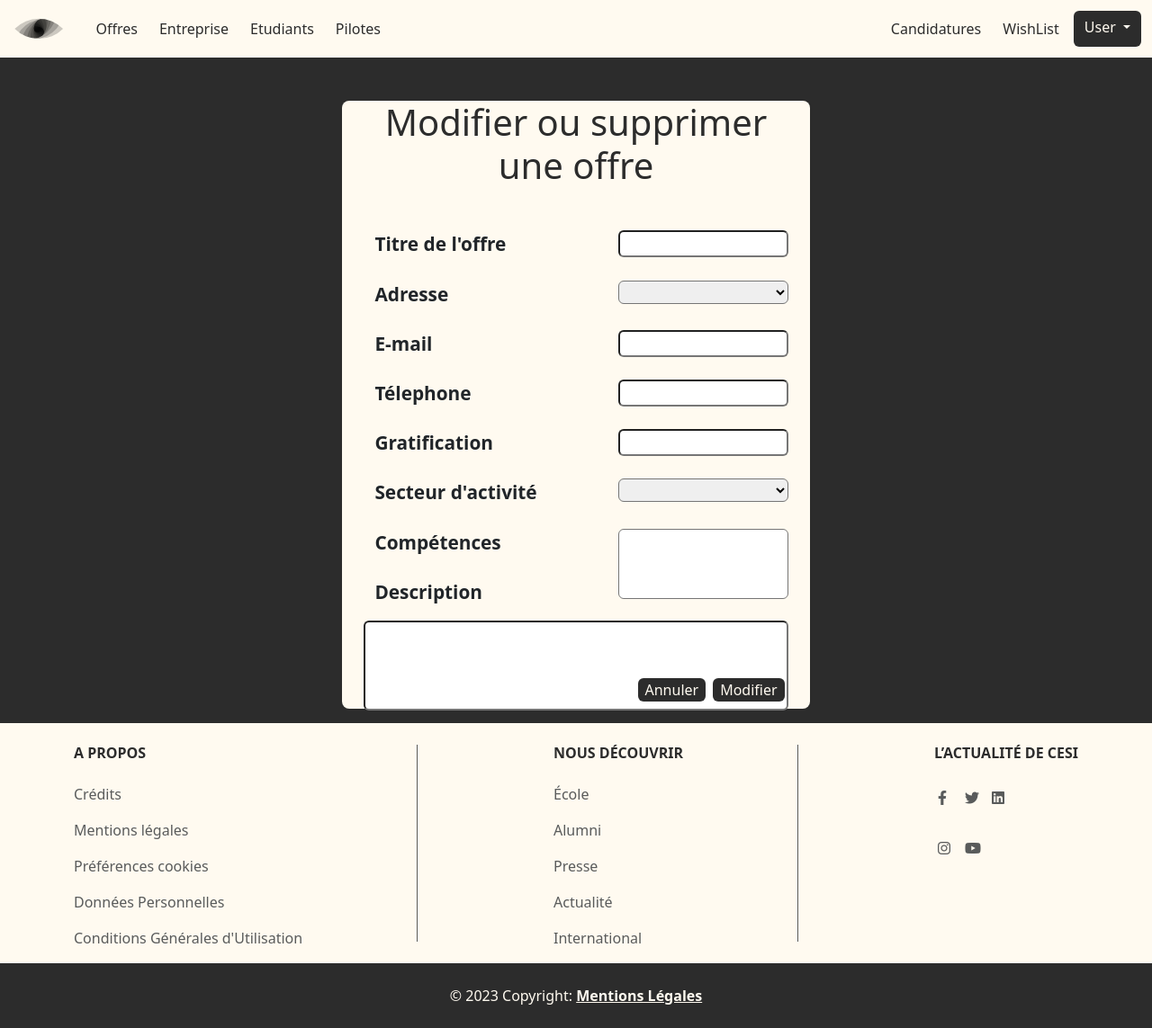
After one commit to timo-thi/CPIA2B4ProjetWeb, a PHP site: page /app/Views/HTML/ModififierOffre.php in a window 1280 px wide. The commit adds this page. Shown: the whole page at 90% size. Run offline with PHP 8.4, Linux system fonts and the light colour scheme; data that the repository does not hold is empty.

Commit message:
encore un peu de front
footer: ajout de liens/ restructuration (définitive)

ajout de pages: création et modification/suppression des offres, des entreprises et des utilisateurs

```diff
--- a/BootStrap/assets/css/style.css
+++ b/BootStrap/assets/css/style.css
@@ -22,7 +22,7 @@
 
 .border-sombre{
   border-color:#2C2C2C;
-  border: solid;
+  border: 1px solid;
 }
 
 .offre{
@@ -45,7 +45,7 @@
 
 .but-clair{
   border-radius: 6px;
-  border: 2px solid #fffaf0;
+  border: 2px solid #2C2C2C;
   background:#fffaf0;
 
 }
@@ -74,11 +74,10 @@ html {
   height: 0px;
   background: #000000;
   color: #FFFFFF;
-  border: 2px solid red;
 }
 
 .partieScrollable{
-  height: 39rem;
+  height: 80vh;
   overflow: auto;
   scroll-behavior: smooth;
 }
--- a/app/Views/HTML/DetailEntreprise.php
+++ b/app/Views/HTML/DetailEntreprise.php
@@ -1,6 +1,6 @@
 <?php include 'TplVar.php' ;?>
 
-<div class="card bg-clair" style="max-width:100%; min-height:39em">
+<div class="card bg-clair" style="max-width:100%; min-height:80vh">
 
     <div class="row">
         <div class="card-title ">
--- a/app/Views/HTML/DetailOffre.php
+++ b/app/Views/HTML/DetailOffre.php
@@ -1,6 +1,6 @@
 <?php include 'TplVar.php' ;?>
 
-<div class="card bg-clair" style="max-width:100%; min-height:39em">
+<div class="card bg-clair" style="max-width:100%; min-height:80vh">
 
     <div class="row">
         <div class="card-title ">
--- a/app/Views/HTML/Footer.php
+++ b/app/Views/HTML/Footer.php
@@ -16,7 +16,7 @@
     <header></header>
 </body>
 <!-- Footer -->
-<div class="footer text-center text-lg-start bg-light text-muted mt-auto">
+<div class="footer  text-lg-start bg-light text-muted mt-auto">
     <!-- Section: Social media -->
 
     <!-- Section: Social media -->
@@ -25,11 +25,11 @@
     <section class="bg-clair ">
         <div class="container text-center bg-clair text-md-start ">
             <!-- Grid row -->
-            <div class="row pt-4">
+            <div class="row justify-content-between pt-4">
                 <!-- Grid column -->
 
                 <!-- Grid column -->
-                <div class="col-md-2 col-lg-2 col-xl-2 mx-auto mb-4 ">
+                <div class="col-md-auto">
                     <!-- Links -->
                     <h6 class="text-uppercase fw-bold mb-4 sombre">
                         A Propos
@@ -53,53 +53,53 @@
                 <!-- Grid column -->
                 <div class="col-xs border-top-0 border-bottom-0 border-end-0 border-sombre border-4 barre-footer barre mb-4" ></div>
                 <!-- Grid column -->
-                <div class="col-md-3 col-lg-2 col-xl-2 mx-auto mb-4">
+                <div class="col-md-auto">
                     <!-- Links -->
                     <h6 class="text-uppercase fw-bold mb-4 sombre ">
                         Nous découvrir
                     </h6>
                     <p>
-                        <a href="#!" class="nav-link">École</a>
+                        <a href="https://www.cesi.fr/ecole/presentation/" class="nav-link">École</a>
                     </p>
                     <p>
-                        <a href="#!" class="nav-link">Alumni</a>
+                        <a href="https://www.cesi.fr/alumni/" class="nav-link">Alumni</a>
                     </p>
                     <p>
-                        <a href="#!" class="nav-link">Presse</a>
+                        <a href="https://www.cesi.fr/categorie/fr/communiques/" class="nav-link">Presse</a>
                     </p>
                     <p>
-                        <a href="#!" class="nav-link">Actualité</a>
+                        <a href="https://www.cesi.fr/categorie/fr/actualites/" class="nav-link">Actualité</a>
                     </p>
                     <p>
-                        <a href="#!" class="nav-link">International</a>
+                        <a href="https://www.cesi.fr/international/partenariats-reseaux/" class="nav-link">International</a>
                     </p>
                 </div>
                 <!-- Grid column -->
                 <div class="col-xs border-top-0 border-bottom-0 border-end-0 border-sombre border-4 barre-footer barre mb-4" ></div>
                 <!-- Grid column -->
-                <div class="col-md-4 col-lg-3 col-xl-3 mx-auto mb-4">
+                <div class="col-md-auto">
 
                         <h6 class="text-uppercase fw-bold mb-4 sombre">
                             L’actualité de CESI
                         </h6>
                         <p>
-                            <ul class="list-group">
+                            <ul class="navbar-nav">
                             <li class="row mb-4 ms-1">
-                            <a href="" class="me-3 nav-link col-1">
+                            <a href="https://www.facebook.com/CESIingenieurs/?_ga=2.130867787.550760849.1679683994-1169849021.1679683994" class="me-3 nav-link col-1">
                              <i class="fab fa-facebook-f"></i>
                             </a>
-                            <a href="" class="me-3 nav-link col-1">
+                            <a href="https://twitter.com/cesi_officiel?_ga=2.130867787.550760849.1679683994-1169849021.1679683994" class="me-3 nav-link col-1">
                                 <i class="fab fa-twitter"></i>
                             </a>
-                            <a href="" class="me-3 nav-link col-1">
+                            <a href="https://www.linkedin.com/school/cesi-officiel/?_ga=2.130867787.550760849.1679683994-1169849021.1679683994" class="me-3 nav-link col-1">
                                 <i class="fab fa-linkedin"></i>
                             </a>
                                 </li>
                                 <li class="row mb-4 ms-1">
-                                <a href="" class="me-3 nav-link col-1">
+                                <a href="https://www.instagram.com/cesi_officiel/?_ga=2.130867787.550760849.1679683994-1169849021.1679683994" class="me-3 nav-link col-1">
                                 <i class="fab fa-instagram"></i>
                             </a>
-                            <a href="" class="me-3 nav-link col-1">
+                            <a href="https://www.youtube.com/user/groupecesi1/?_ga=2.130867787.550760849.1679683994-1169849021.1679683994" class="me-3 nav-link col-1">
                                 <i class="fab fa-youtube"></i>
                             </a>
                                 </li>
@@ -117,7 +117,7 @@
 
         <div class=" text-center p-4 clair bg-sombre">
         © 2023 Copyright:
-        <a class=" text-reset fw-bold" href="https://mdbootstrap.com/">MDBootstrap.com</a>
+        <a class=" text-reset fw-bold" href="">Mentions Légales</a>
     </div>
     </section>
     <!-- Section: Links  -->
--- /dev/null
+++ b/app/Views/HTML/ModififierOffre.php
@@ -0,0 +1,119 @@
+<html lang="en">
+
+<head>
+    <meta charset="UTF-8">
+    <meta http-equiv="X-UA-Compatible" content="IE=edge">
+    <meta name="viewport" content="width=device-width, initial-scale=1.0">
+    <link rel="stylesheet" href="../../../BootStrap/assets/vendors/bootstrap/css/bootstrap.min.css">
+    <link rel="stylesheet" href="../../../BootStrap/assets/css/style.css">
+    <link rel="stylesheet" href="../../../BootStrap/assets/vendors/fontawesome/css/all.min.css">
+    <title>Recherche d'entreprise</title>
+</head>
+
+
+
+
+<body class="bg-sombre">
+
+<?php
+require './Navbar.php';?>
+
+<div class="container mt-5 bg-clair rounded-3" style="width: 65vh; max-width=90%;height:max-content"><!--ou style="width: 40%; max-width=90vh;"-->
+            <h1 class="sombre text-center">Modifier ou supprimer une offre</h1>
+            <form action="" class="mx-auto" method="" style="width:95%">
+                <div class="container mt-5 position-relative">
+                    <label for="titre" class="col ">
+                        <strong style="font-size: 130%;">Titre de l'offre</strong>
+                    </label>
+                    <input type="text" class="col rounded position-absolute end-0" style="width: 40%;" name="" id="titre">
+                </div>
+
+                <div class="container mt-4 position-relative">
+                    <label for="Adresse" class="col ">
+                        <strong style="font-size: 130%;">Adresse</strong>
+                    </label>
+                    <select name="" id="adresse" class="col border-1 rounded  position-absolute end-0" style="width: 40%;" >
+                        <option value="1"><!--L'adresse actuel--></option>
+                    </select>
+                </div>
+
+                <div class="container mt-4 position-relative">
+                    <label for="mail" class="col ">
+                        <strong style="font-size: 130%;">E-mail</strong>
+                    </label>
+                    <input type="mail" class="col rounded position-absolute end-0" style="width: 40%;" name="" id="mail">
+                </div>
+
+                <div class="container mt-4 position-relative">
+                    <label for="phone" class="col ">
+                        <strong style="font-size: 130%;">Télephone</strong>
+                    </label>
+                    <input type="mail" class="col rounded position-absolute end-0" style="width: 40%;" name="" id="phone">
+                </div>
+
+                <div class="container mt-4 position-relative">
+                    <label for="gratification" class="col ">
+                        <strong style="font-size: 130%;">Gratification</strong>
+                    </label>
+                    <input type="mail" class="col rounded position-absolute end-0" style="width: 40%;" name="" id="Gratification">
+                </div>
+
+                <div class="container mt-4 position-relative">
+                    <label for="activity" class="col ">
+                        <strong style="font-size: 130%;">Secteur d'activité</strong>
+                    </label>
+                    <select name="" id="activity" class="col border-1 rounded  position-absolute end-0" style="width: 40%;" >
+                        <!--boucle foreach secteur-->
+                        <option value="1"><!--un secteur--></option>
+
+                    </select>
+                </div>
+                <div class="container mt-4 position-relative">
+                    <label for="skill" class="col ">
+                        <strong style="font-size: 130%;">Compétences</strong>
+                    </label>
+                    <select multiple name="" id="skill" class="col border-1 rounded  position-absolute end-0" style="width: 40%;" >
+                        <!--boucle foreach compétences
+                            on doit pouvoir en choisir plusieurs donc selection multipple-->
+                        <option value="1"><!--un secteur--></option>
+
+                    </select>
+                </div>
+
+                <div class="container mt-4 position-relative">
+                    <div class="row">
+                        <p><strong style="font-size: 130%;">Description</strong></p>
+                    </div>
+                    <div class="row">
+                        <div class="partieScrolable">
+                            <!--trop fatiqué pour savoir si je dois mettre un input/ textarea ou autre-->
+                            <input type="text" class="col rounded position-absolute end-0 " style="width: 100%; min-height:100px ; height:max-content; max-height:20%" name="" id="mdp">
+                        </div>
+                    </div>
+                </div>
+
+
+
+                <div class="row mt-5">
+                    <div class="col">
+                    <button type="submit" class="bg-sombre clair border-0 rounded px-2 mb-2 mt-3" style="width: fit-content;">Supprimer</button>
+                    </div>
+                    <div class="col position-relative">
+                    <div class="btn-group position-absolute end-0" role="group">
+                    <button type="submit" class="bg-sombre clair border-0 rounded px-2 mb-2 mt-3" style="width: fit-content;">Annuler</button>
+                    <button type="submit" class="bg-sombre clair border-0 rounded px-2 mb-2 mt-3 ms-2 me-3" style="width: fit-content;">Modifier</button>
+                    </div>
+
+                    </div>
+
+                </div>
+            </form>
+
+</div>
+
+<?php require './Footer.php'?>
+    <script src="../../../BootStrap/assets/vendors/bootstrap/js/bootstrap.bundle.js"></script>
+    <script src="../../../BootStrap/assets/vendors/jquery/jquery.min.js"></script>
+</body>
+
+</html>
```
Also changed, not shown: app/Views/HTML/CréationEntreprise.php (added, +75 -0 lines), app/Views/HTML/CréationOffre.php (added, +119 -0 lines), app/Views/HTML/CréationUtilisateur.php (added, +106 -0 lines), app/Views/HTML/ModifierUtilisateur.php (added, +103 -0 lines), app/Views/HTML/ModififerEntreprise.php (added, +75 -0 lines), 1 other file.
